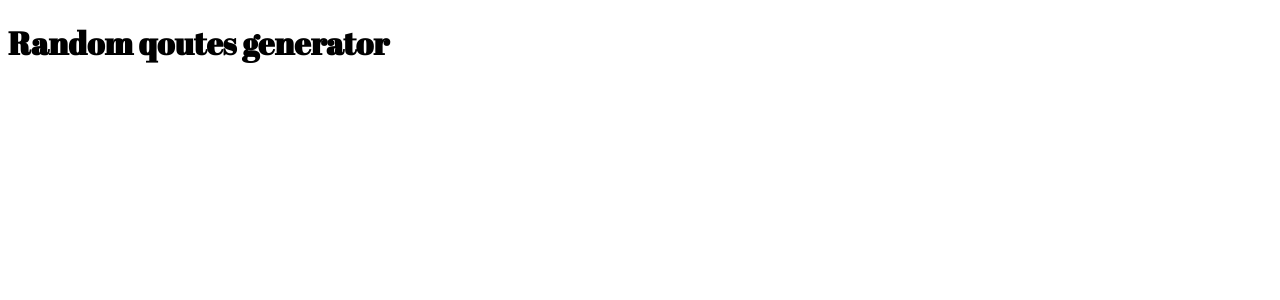
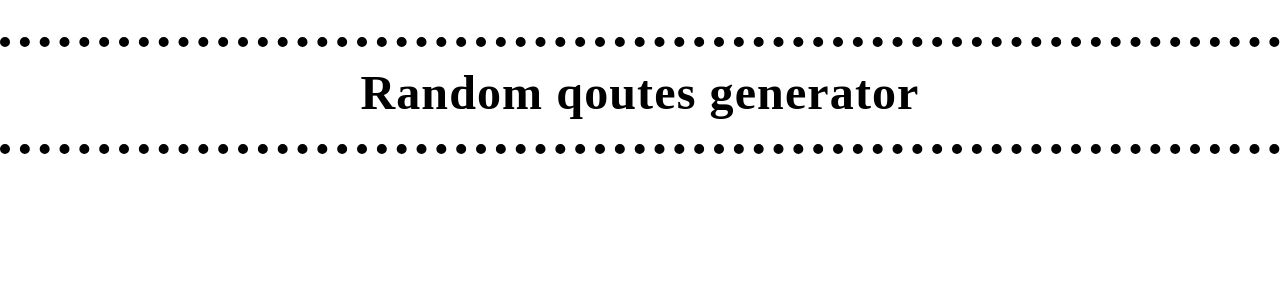
Before and after one commit to OlaJurrek/random-quotes-generator, a React (Vite) app: page / in a window 1280 px wide. Shown: the top 300 px of the page. Built offline with nearby package versions, Linux system fonts and the light colour scheme.

Commit message:
global styles

```diff
--- a/package.json
+++ b/package.json
@@ -10,9 +10,9 @@
     "preview": "vite preview"
   },
   "dependencies": {
-    "@fontsource/abril-fatface": "^5.0.17",
     "react": "^18.2.0",
-    "react-dom": "^18.2.0"
+    "react-dom": "^18.2.0",
+    "styled-components": "^6.1.1"
   },
   "devDependencies": {
     "@types/react": "^18.2.37",
--- a/src/App.jsx
+++ b/src/App.jsx
@@ -1,10 +1,11 @@
 import Header from './components/Header/Header'
-import './App.css'
+import GlobalStyles from './GlobalStyles'
 
 function App() {
   return (
     <>
       <Header/>
+      <GlobalStyles/>
     </>
   )
 }
--- /dev/null
+++ b/src/GlobalStyles.js
@@ -0,0 +1,32 @@
+import { createGlobalStyle } from 'styled-components';
+
+const GlobalStyles = createGlobalStyle`
+*, *::before, *::after {
+    box-sizing: border-box;
+  }
+  * {
+    margin: 0;
+  }
+  html, body {
+    height: 100%;
+  }
+  body {
+    line-height: 1.5;
+    -webkit-font-smoothing: antialiased;
+  }
+  img, picture, video, canvas, svg {
+    display: block;
+    max-width: 100%;
+  }
+  input, button, textarea, select {
+    font: inherit;
+  }
+  p, h1, h2, h3, h4, h5, h6 {
+    overflow-wrap: break-word;
+  }
+  #root, #__next {
+    isolation: isolate;
+  }
+`;
+
+export default GlobalStyles;
--- a/src/components/Header/Header.jsx
+++ b/src/components/Header/Header.jsx
@@ -1,9 +1,23 @@
 // import React from "react";
+import styled from "styled-components";
 
 const Header = () => (
-    <header>
-        <h1>Random qoutes generator</h1>
-    </header>
+    <StyledHeader>
+        <StyledH1>Random qoutes generator</StyledH1>
+    </StyledHeader>
 );
 
+const StyledHeader = styled.header`
+    margin: 37px 0 40px;
+    border-top: 10px dotted #000;
+    border-bottom: 10px dotted #000;
+    padding: 10px 0 15px;
+`;
+
+const StyledH1 = styled.h1`
+    text-align: center;
+    font-size: 3rem;
+    letter-spacing: .07rem;
+`
+
 export default Header;
--- a/src/index.css
+++ /dev/null
@@ -1,3 +0,0 @@
-body {
-  font-family: 'Abril Fatface', sans-serif;
-}
--- a/src/main.jsx
+++ b/src/main.jsx
@@ -1,7 +1,6 @@
 import React from 'react'
 import ReactDOM from 'react-dom/client'
 import App from './App.jsx'
-import './index.css'
 import '@fontsource/abril-fatface';
 
 ReactDOM.createRoot(document.getElementById('root')).render(
```
Also changed, not shown: src/App.css (deleted), 1 other file (tests, documents, lock files or other folders).
